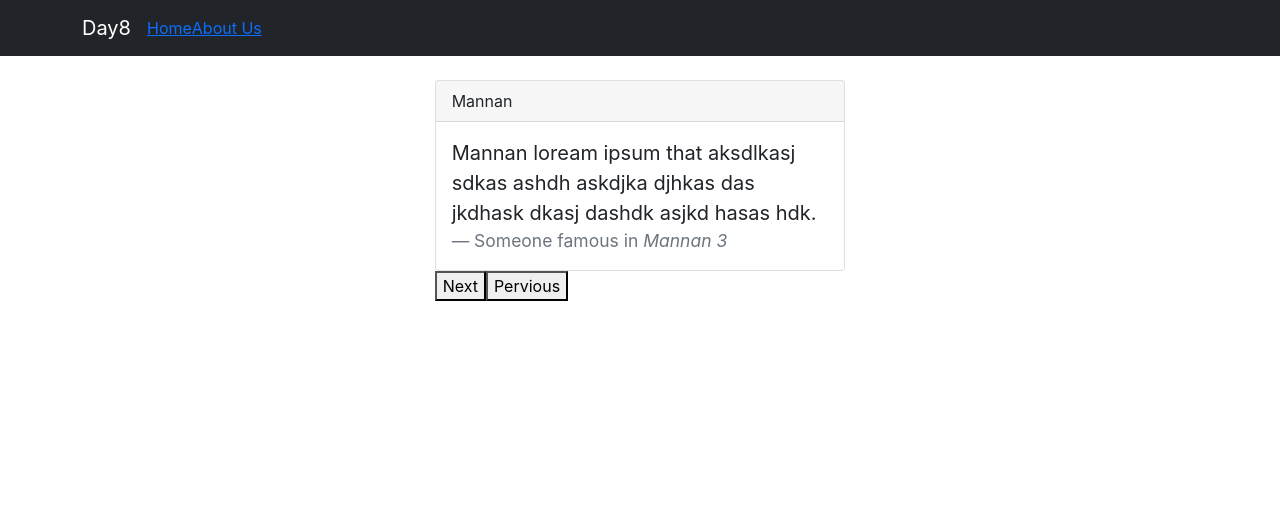
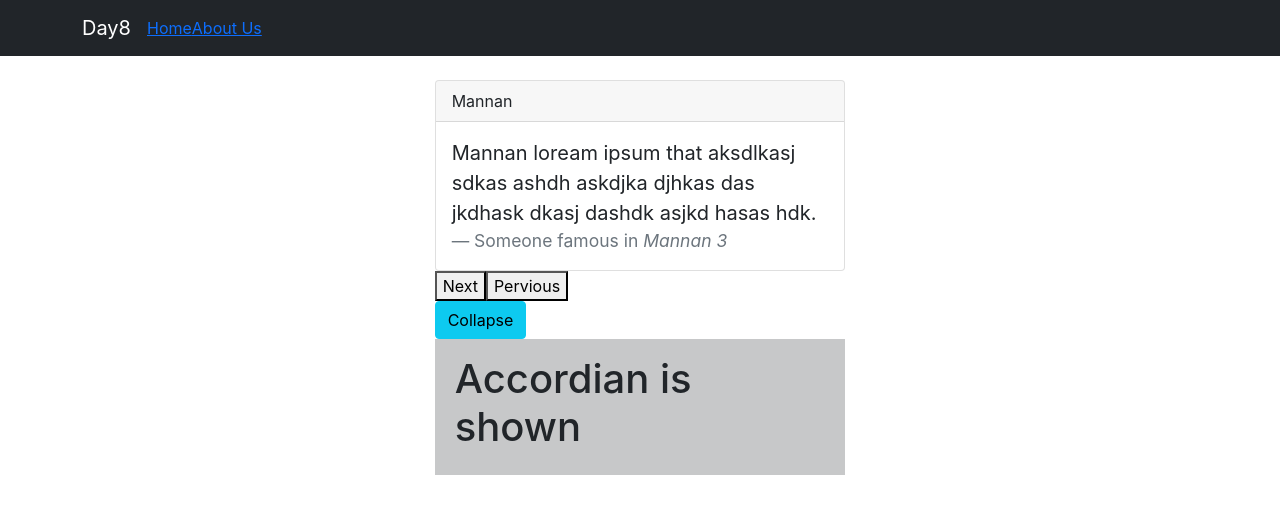
Before and after one commit to Muhammadfaizanjanjua109/day7ApiPracticeProject, a React (Create React App) app: page /about in a window 1280 px wide. Shown: the top 514 px of the page. Built offline with nearby package versions, Linux system fonts and the light colour scheme.

Commit message:
Accordian Project Completed

```diff
--- a/src/About.js
+++ b/src/About.js
@@ -1,13 +1,14 @@
 import React from 'react'
 import AboutMeCard from './AboutMeCard'
+import Accordian from './Accordian'
 import Mainnav from './MainNav'
-
 
 function About() {
   return (
    <>
    <Mainnav/>
    <AboutMeCard/>
+<Accordian/>
    </>
   )
 }
--- /dev/null
+++ b/src/Accordian.js
@@ -0,0 +1,25 @@
+import React,{useState} from 'react'
+
+function Accordian()
+{
+    const [Acc, setAccor] = useState(true)
+  return (
+   <>
+   <div className='row'>
+       <div className='col-4'></div>
+       <div className='col-4'>
+        <div>
+            <button className='btn btn-info' onClick={()=>{setAccor(!Acc)}}>{Acc ? 'Collapse' : 'Expand'}</button>
+            {Acc &&  <div className='Accodian- accordion-body bg-opacity-25 bg-dark'>
+            <h1>Accordian is shown</h1>
+ </div>}
+
+        </div>
+        </div>
+       <div className='col-4'></div>
+   </div>
+   </>
+  )
+}
+
+export default Accordian
```
